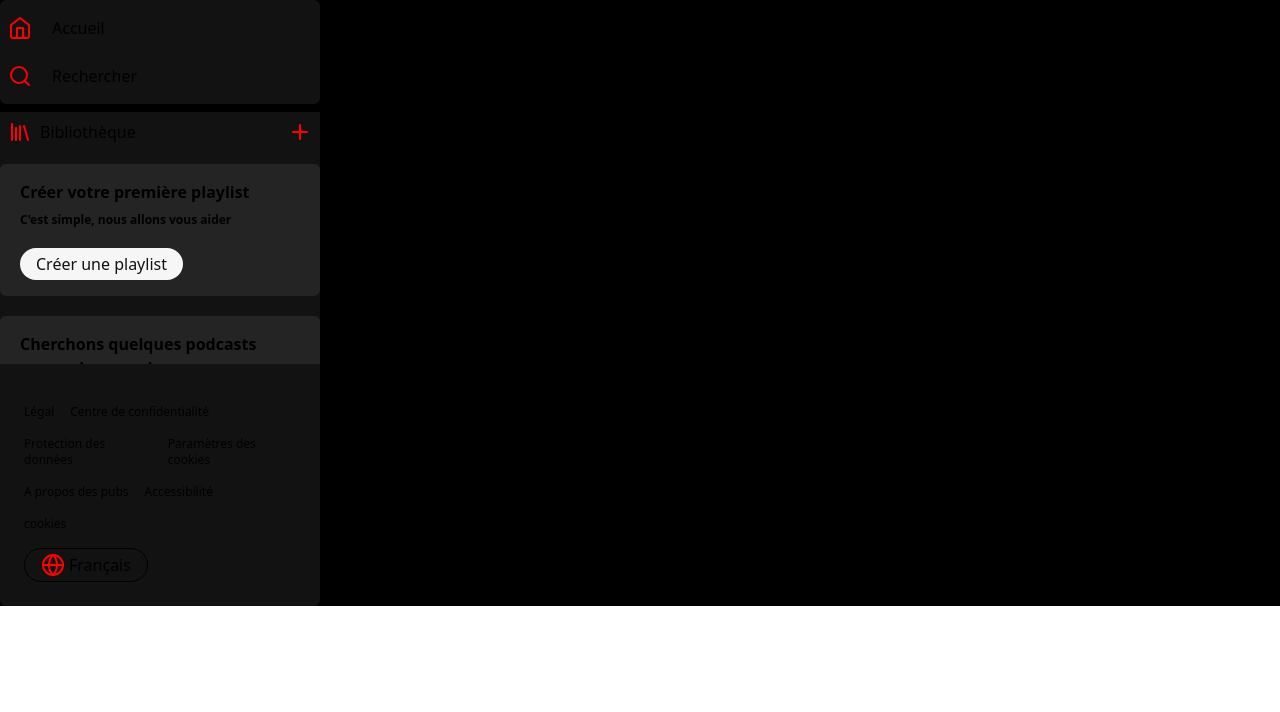
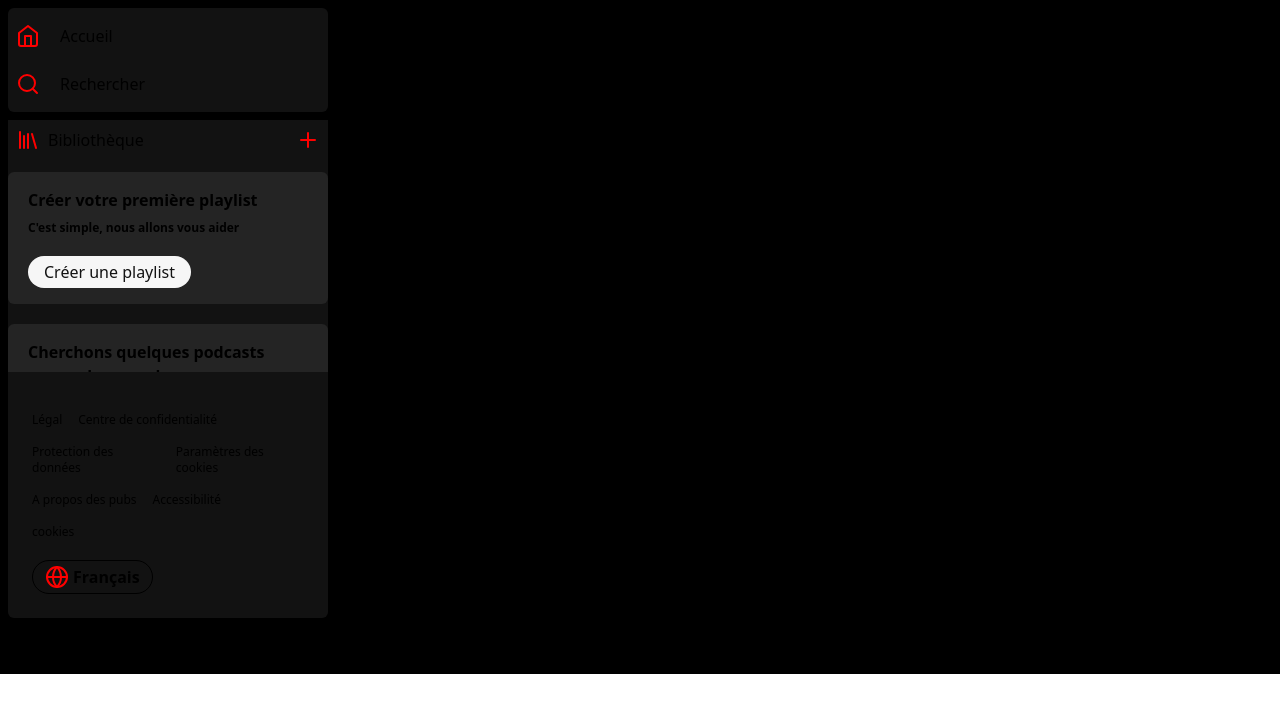
Before and after one commit to GalsenBoy/clone-spotify, a React (Vite) app: page /aside in a window 1280 px wide. Shown: the top 712 px of the page. Built offline with nearby package versions, Linux system fonts and the light colour scheme.

Commit message:
Ajout du composant footer

```diff
--- a/src/components/Confidential.tsx
+++ b/src/components/Confidential.tsx
@@ -25,7 +25,7 @@ export default function Confidential() {
     },
   ];
   return (
-    <section className="max-w-xs p-6 bg-black rounded-b-md">
+    <section className="max-w-xs p-6 bg-black rounded-b-md  ">
       {configData.map((item, index) => (
         <ConfigChild
           key={index}
@@ -38,7 +38,7 @@ export default function Confidential() {
       <div className="mt-4 text-xs">
         <Link content="cookies" to="/co" />
       </div>
-      <div className="flex border w-fit space-x-1 mt-4 rounded-full px-4 py-1">
+      <div className="flex border w-fit space-x-1 mt-5 font-bold rounded-full px-3 py-1">
         <Icon name="Globe" color="red" size={24} />
         <Button content="Français" />
       </div>
--- /dev/null
+++ b/src/components/Footer.tsx
@@ -0,0 +1,13 @@
+export default function Footer() {
+  return (
+    <footer>
+      <div>
+        <p>EXTRAIT SUR SPOTIFY</p>
+        <p>
+          Inscrivez-vous pour écouter titres et podcast en illimité, avec
+          quelques coupures pubs. Pas besoin de carte de crédit
+        </p>
+      </div>
+    </footer>
+  );
+}
--- a/src/pages/Aside.tsx
+++ b/src/pages/Aside.tsx
@@ -1,13 +1,15 @@
 import Confidential from "../components/Confidential";
 import Explore from "../components/Explore";
+import Footer from "../components/Footer";
 import Library from "../components/Library";
 
 export default function Aside() {
   return (
-    <aside className="bg-dark">
+    <aside className="bg-dark p-2">
       <Explore />
       <Library />
       <Confidential />
+      <Footer />
     </aside>
   );
 }
```
